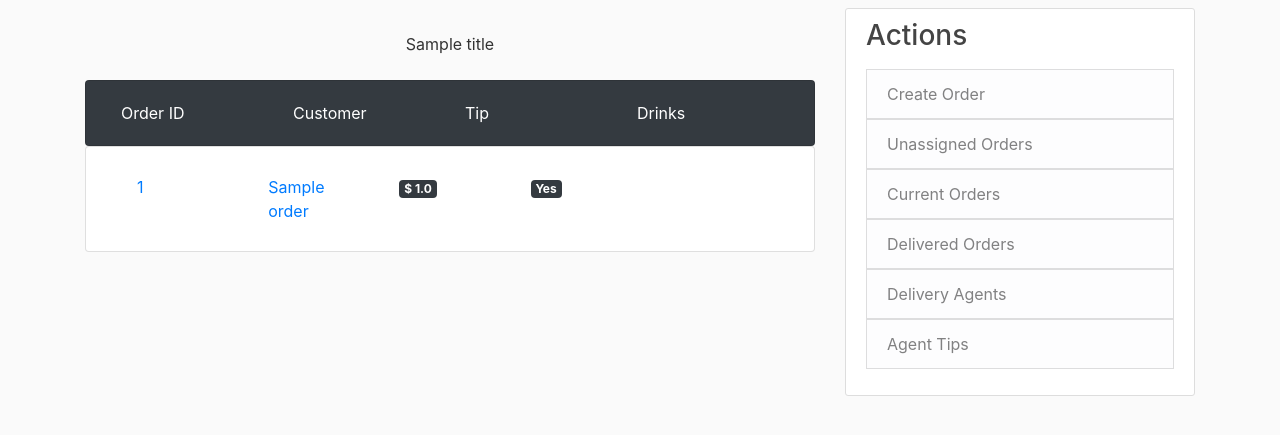
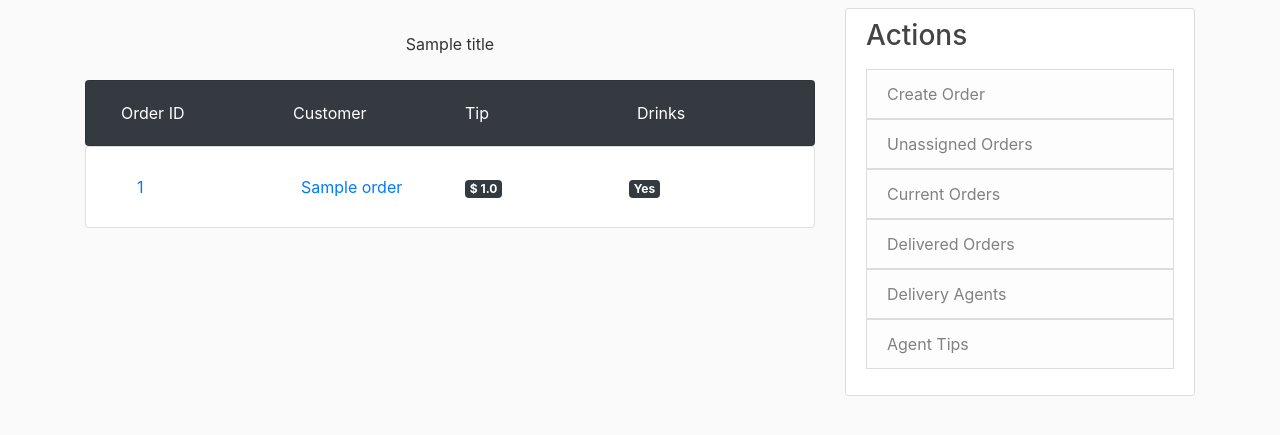
Before and after one commit to FoodDeliverySystem/FoodDeliveryApp, a Flask app: template web/templates/orders_list.html in a window 1280 px wide. Shown: the part 72-507 px from the top of the page. Run offline with Flask 2, Linux system fonts and the light colour scheme; tables that the repository leaves empty hold one stand-in row (values such as "Sample post"); the template is opened without the code that fills it: values that come from a table or form of the project are taken from there, most other values are stand-ins (such as "Sample title", 1, 10 or a date in 2020); some libraries are stand-ins or nearby versions.

Commit message:
merge to main

```diff
--- a/web/templates/orders_list.html
+++ b/web/templates/orders_list.html
@@ -41,11 +41,11 @@
       <div class="col">
         <span class="badge badge-dark">{{ 'Yes' if order.drinks }}{{ 'No' if not order.drinks }}</span>
       </div>
-      <div class="col">
-      <!-- <div class="form-check">
+      <!-- <div class="col">
+       <div class="form-check">
         <input class="form-check-input checkbox-2x" type="checkbox" id="blankCheckbox" value="option1" aria-label="...">
-      </div> -->
-    </div>
+      </div>
+    </div> -->
     </div>
   </a>
 </div>
```
